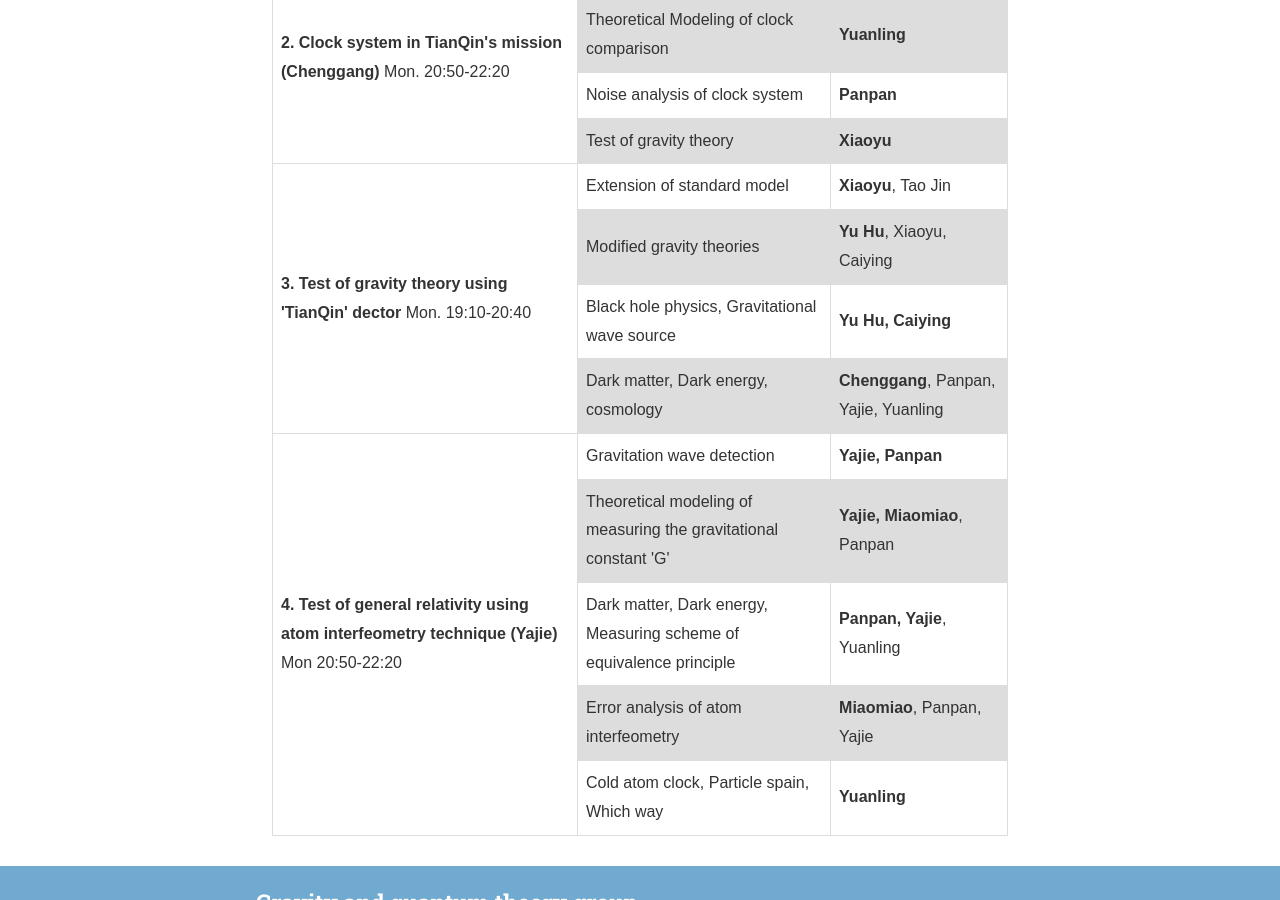
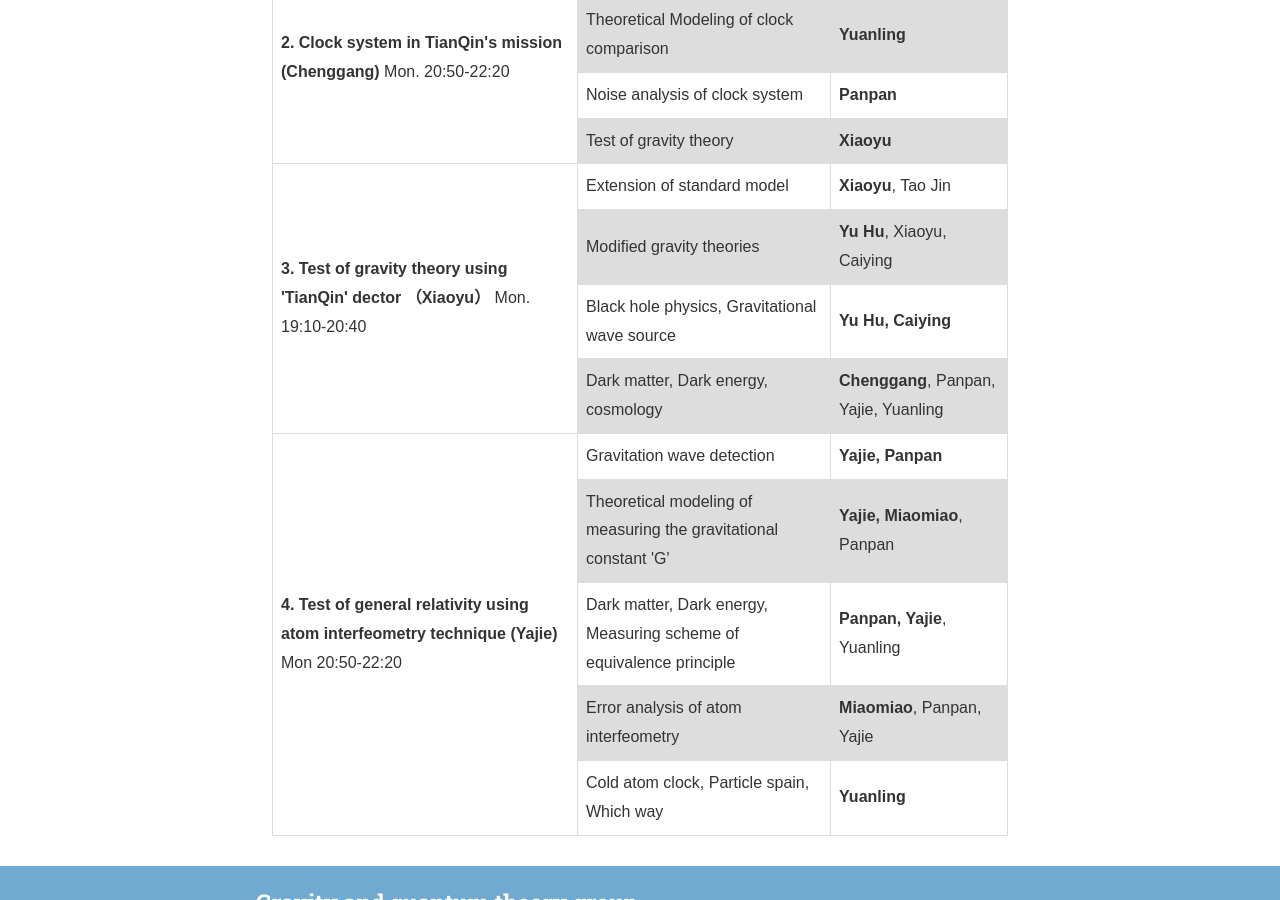
Before and after one commit to gravity-group/gravity-group.github.io, a Jekyll site: the page built from wiki.md, in a window 1280 px wide and 900 px high, scrolled down 2229 px. Built offline with Jekyll 4.4.1, drawn with Linux system fonts in a browser that asks for light colours; nearby versions of some CDN libraries.

Commit message:
update wiki

```diff
--- a/wiki.md
+++ b/wiki.md
@@ -105,7 +105,7 @@ tr:nth-child(odd) {
   </tr>
 
    <tr>
-    <td rowspan="4"><b>3. Test of gravity theory using 'TianQin' dector</b>  Mon. 19:10-20:40 </td>
+    <td rowspan="4"><b>3. Test of gravity theory using 'TianQin' dector （Xiaoyu）</b>  Mon. 19:10-20:40 </td>
     <td>Extension of standard model</td>
     <td><b>Xiaoyu</b>, Tao Jin</td>
   </tr>
```
